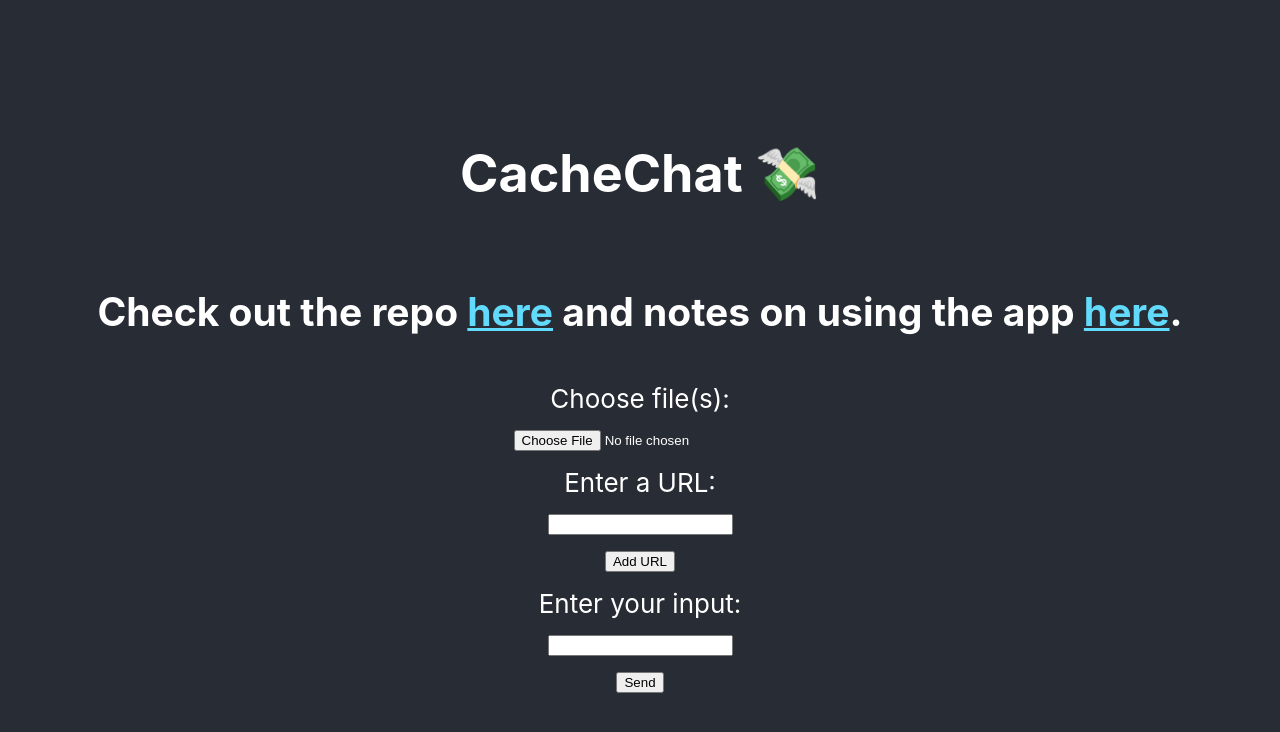
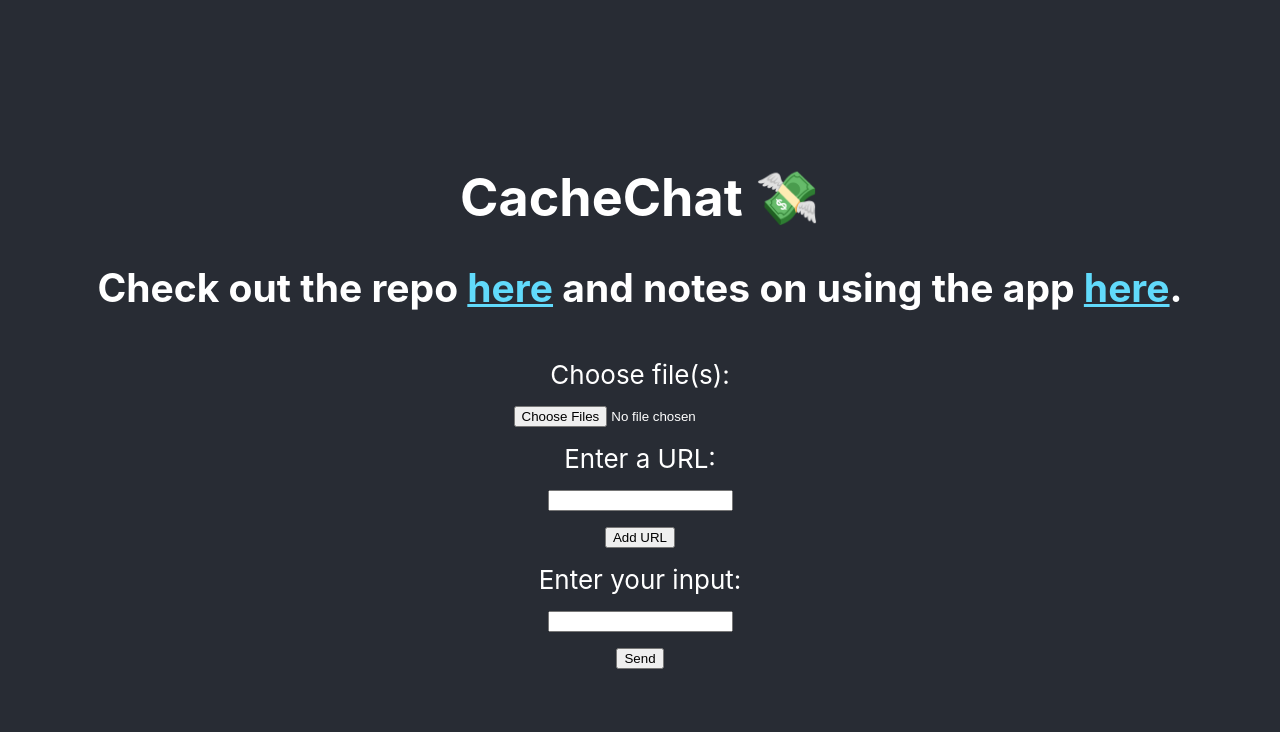
Before and after one commit to AnthonyMichaelTDM/LLM-Stack-Hackathon-2023, a React (Create React App) app: page / in a window 1280 px wide. Shown: the top 732 px of the page. Built offline with nearby package versions, Linux system fonts and the light colour scheme.

Commit message:
Multiple file upload

```diff
--- a/src/components/file.js
+++ b/src/components/file.js
@@ -5,7 +5,7 @@ class FileUploader extends Component {
         return (
             <div className="FileUploader">
                 <label htmlFor="fileUploader">Choose file(s):</label>
-                <input type="file" id="fileUploader" name="fileUploader"></input>
+                <input type="file" id="fileUploader" name="fileUploader" multiple></input>
             </div>
         )
     }
--- a/src/styles/App.css
+++ b/src/styles/App.css
@@ -4,6 +4,7 @@
   color: white;
   font-size: calc(10px + 2vmin);
   min-height: 100vh;
+  min-width: min(95%, 1000px);
 }
 
 .App a {
@@ -11,7 +12,6 @@
 }
 
 .App,
-.Header,
 .FileUploader,
 .UrlUploader,
 .ChatBox {
```
